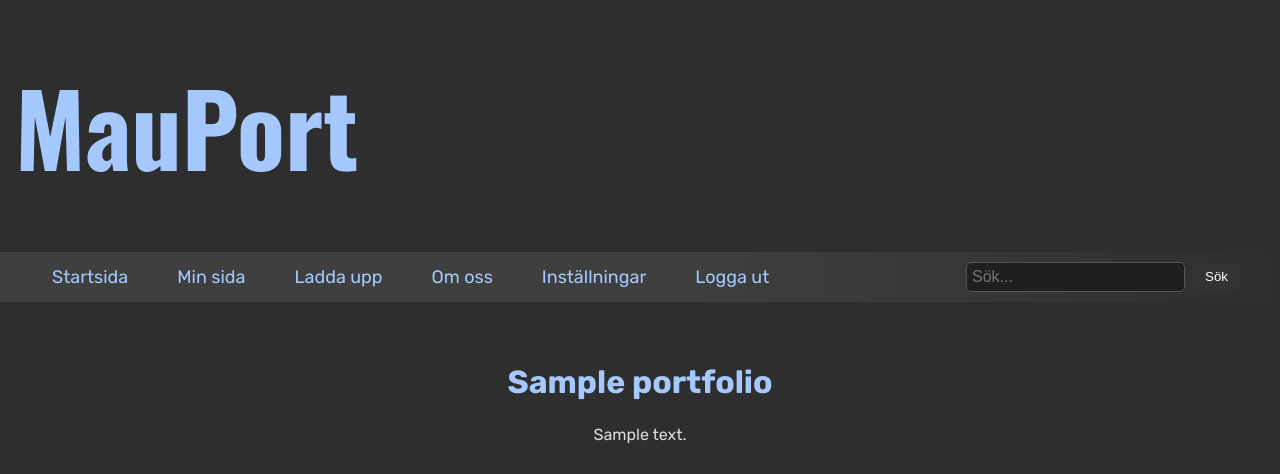
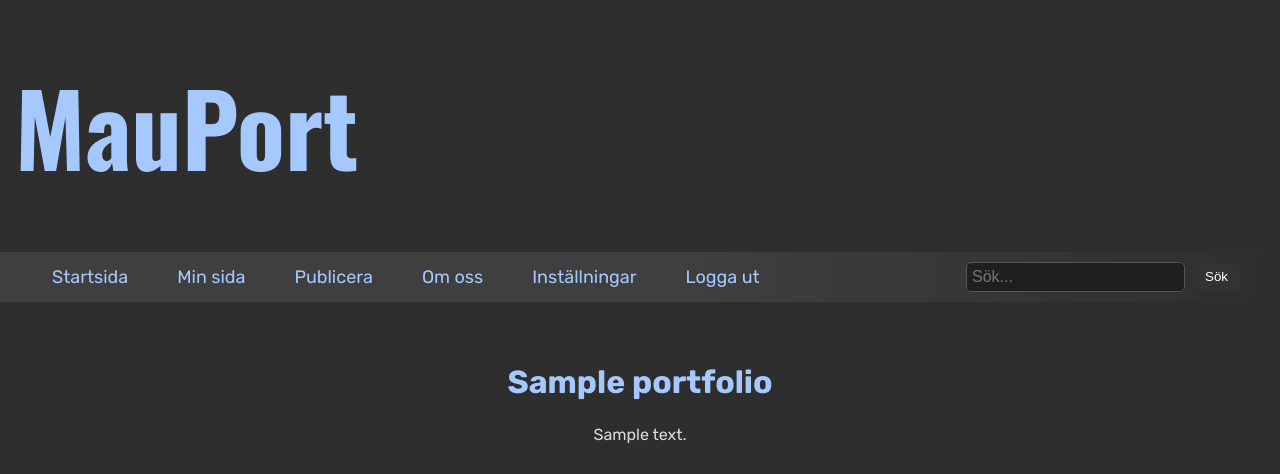
Before and after one commit to DABZEN8/MauPort, a Flask app: page /portfolio/1 in a window 1280 px wide. Shown: the top 474 px of the page. Run offline with Flask 3, Linux system fonts and the light colour scheme; grey boxes marked "Sample" are stand-in pictures; a database or web service that is not in the repository returns one stand-in record (values such as "Sample title"); some libraries are stand-ins or nearby versions.

Commit message:
Ändrar från ladda upp till publicera
i meny-baren

```diff
--- a/templates/404.html
+++ b/templates/404.html
@@ -21,7 +21,7 @@
                 <ul>
                     <li><a href="/">Startsida</a></li>
                     <li><a href="/profile">Min sida</a></li>
-                    <li><a href="/upload">Ladda upp</a></li>
+                    <li><a href="/upload">Publicera</a></li>
                     <li><a href="/about">Om oss</a></li>
                     <li><a href="/settings">Inställningar</a></li>
                     <li><a href="/login">Logga in</a></li>
--- a/templates/about.html
+++ b/templates/about.html
@@ -18,7 +18,7 @@
             <ul>
                 <li><a href="/">Startsida</a></li>
                 <li><a href="/profile">Min sida</a></li>
-                <li><a href="/upload">Ladda upp</a></li>
+                <li><a href="/upload">Publicera</a></li>
                 <li><a href="/about">Om oss</a></li>
                 <li><a href="/settings">Inställningar</a></li>
                 <li><a href="/login">Logga in</a></li>
--- a/templates/index.html
+++ b/templates/index.html
@@ -19,7 +19,7 @@
                 <ul>
                     <li><a href="/">Startsida</a></li>
                     <li><a href="/profile">Min sida</a></li>
-                    <li><a href="/upload">Ladda upp</a></li>
+                    <li><a href="/upload">Publicera</a></li>
                     <li><a href="/about">Om oss</a></li>
                     <li><a href="/settings">Inställningar</a></li>
                     <li><a href="/login">Logga in</a></li>
--- a/templates/login.html
+++ b/templates/login.html
@@ -21,7 +21,7 @@
                 <ul>
                     <li><a href="/">Startsida</a></li>
                     <li><a href="/profile">Min sida</a></li>
-                    <li><a href="/upload">Ladda upp</a></li>
+                    <li><a href="/upload">Publicera</a></li>
                     <li><a href="/about">Om oss</a></li>
                     <li><a href="/settings">Inställningar</a></li>
                     <li><a href="/login">Logga in</a></li>
--- a/templates/portfolio.html
+++ b/templates/portfolio.html
@@ -19,7 +19,7 @@
         <ul>
             <li><a href="/">Startsida</a></li>
             <li><a href="/profile">Min sida</a></li>
-            <li><a href="/upload">Ladda upp</a></li>
+            <li><a href="/upload">Publicera</a></li>
             <li><a href="/about">Om oss</a></li>
             <li><a href="/settings">Inställningar</a></li>
             <li><a href="/logout">Logga ut</a></li>
--- a/templates/profile.html
+++ b/templates/profile.html
@@ -18,7 +18,7 @@
                 <ul>
                     <li><a href="/">Startsida</a></li>
                     <li><a href="/profile">Min sida</a></li>
-                    <li><a href="{{ url_for('upload_files') }}">Ladda upp</a></li>
+                    <li><a href="{{ url_for('upload_files') }}">Publicera</a></li>
                     <li><a href="#">Om oss</a></li>
                     <li><a href="/settings">Inställningar</a></li>
                     <li><a href="/login">Logga in</a></li>
--- a/templates/register.html
+++ b/templates/register.html
@@ -24,7 +24,7 @@
                     <li><a href="/upload">Ladda upp</a></li>
                     <li><a href="/about">Om oss</a></li>
                     <li><a href="/settings">Inställningar</a></li>
-                    <li><a href="/login">Logga in</a></li>
+                    <li><a href="/login">Publicera</a></li>
                     <li><a href="/register">Registrera dig</a></li>
                 </ul>
                 <form class="search-form" method="get" action="{{ url_for('search') }}">
--- a/templates/settings.html
+++ b/templates/settings.html
@@ -18,7 +18,7 @@
             <ul>
                 <li><a href="/">Startsida</a></li>
                 <li><a href="/profile">Min sida</a></li>
-                <li><a href="/upload">Ladda upp</a></li>
+                <li><a href="/upload">Publicera</a></li>
                 <li><a href="/about">Om oss</a></li>
                 <li><a href="/settings">Inställningar</a></li>
                 <li><a href="/logout">Logga ut</a></li>
--- a/templates/upload.html
+++ b/templates/upload.html
@@ -19,7 +19,7 @@
             <ul>
                 <li><a href="/">Startsida</a></li>
                 <li><a href="/profile">Min sida</a></li>
-                <li><a href="/upload">Ladda upp</a></li>
+                <li><a href="/upload">Publicera</a></li>
                 <li><a href="/about">Om oss</a></li>
                 <li><a href="/settings">Inställningar</a></li>
                 <li><a href="/login">Logga in</a></li>
```
